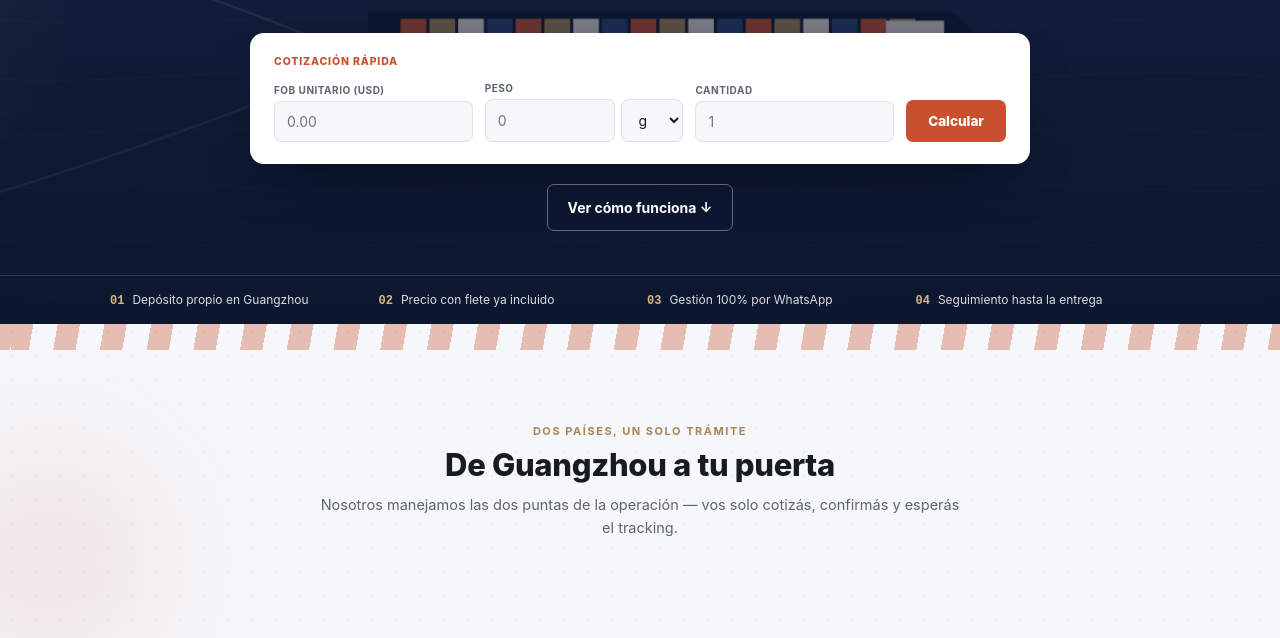
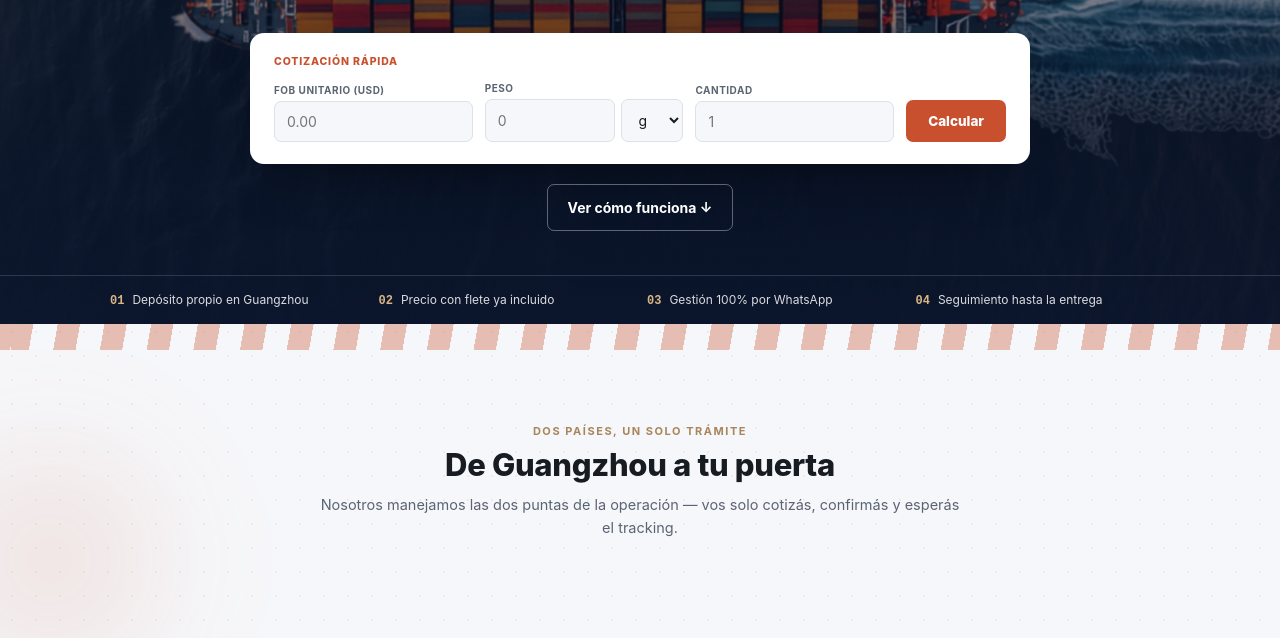
Before and after one commit to Rama0508/jawa-logistic, a plain HTML site: page index.html in a window 1280 px wide. Shown: the part 400-1038 px from the top of the page. Drawn offline with Linux system fonts and the light colour scheme.

Commit message:
Suma fotografías reales (buque, depósito, control de despacho) generadas vía Canva; hero usa foto real en vez de ilustración

```diff
--- a/index.html
+++ b/index.html
@@ -82,8 +82,8 @@
   }
 
   /* ---------- Hero ---------- */
-  .hero { background: var(--navy); color: var(--white); position:relative; overflow:hidden; }
-  .ship-canvas { position:absolute; inset:0; width:100%; height:100%; display:block; animation: ship-breathe 9s ease-in-out infinite; transform-origin:center; }
+  .hero { background: var(--navy) url("images/hero-ship.jpg") center 42% / cover no-repeat; color: var(--white); position:relative; overflow:hidden; }
+  .hero-bg-photo { position:absolute; inset:0; width:100%; height:100%; object-fit:cover; object-position:center 42%; animation: ship-breathe 14s ease-in-out infinite; transform-origin:center; }
   @keyframes ship-breathe { 0%,100% { transform: scale(1); } 50% { transform: scale(1.025); } }
   .hero-overlay { position:absolute; inset:0; background: linear-gradient(180deg, rgba(13,23,48,0.72) 0%, rgba(13,23,48,0.45) 45%, rgba(13,23,48,0.82) 100%); pointer-events:none; }
   .hero-shimmer { position:absolute; inset:0; background: linear-gradient(115deg, transparent 40%, rgba(215,182,134,0.10) 50%, transparent 60%); background-size: 220% 220%; animation: shimmer-sweep 7s ease-in-out infinite; pointer-events:none; }
@@ -244,12 +244,24 @@
   .contact-wa-btn { display:inline-flex; align-items:center; gap:10px; background:#25d366; color:#0b1f19; font-weight:800; font-size:14.5px; padding:15px 26px; border-radius:8px; text-decoration:none; }
   .contact-hours { font-size:11.5px; color: rgba(255,255,255,0.65); }
 
+  /* Photo banner */
+  .photo-banner { position:relative; height:340px; overflow:hidden; }
+  .photo-banner img { width:100%; height:100%; object-fit:cover; object-position:15% 25%; display:block; }
+  .photo-banner-overlay { position:absolute; inset:0; background: linear-gradient(90deg, rgba(22,34,61,0.88) 0%, rgba(22,34,61,0.55) 45%, rgba(22,34,61,0.15) 75%); display:flex; align-items:center; }
+  .photo-banner-copy { max-width:420px; padding: 0 20px 0 40px; color:var(--white); }
+  @media (max-width:760px) { .photo-banner-copy { padding: 0 20px; max-width:100%; } .photo-banner-overlay { background: linear-gradient(180deg, rgba(22,34,61,0.55) 0%, rgba(22,34,61,0.88) 70%); align-items:flex-end; padding-bottom:24px; } }
+  .photo-banner-copy .eyebrow { color: var(--gold-bright); }
+  .photo-banner-copy h3 { font-size: clamp(19px, 2.4vw, 25px); font-weight:800; margin: 8px 0 10px; text-wrap:balance; }
+  .photo-banner-copy p { font-size:13px; line-height:1.6; color: rgba(255,255,255,0.82); margin:0; }
+
   /* Nosotros */
-  .about-grid { display:grid; grid-template-columns: 1.1fr 0.9fr; gap:48px; align-items:center; }
+  .about-grid { display:grid; grid-template-columns: 0.95fr 1.05fr; gap:44px; align-items:center; }
   @media (max-width:820px) { .about-grid { grid-template-columns:1fr; gap:28px; } }
+  .about-photo { border-radius:16px; overflow:hidden; box-shadow: 0 24px 50px -26px rgba(22,34,61,0.5); }
+  .about-photo img { width:100%; height:100%; object-fit:cover; display:block; aspect-ratio: 4/5; }
   .about-text p { font-size:14px; line-height:1.75; color: var(--ink); margin: 0 0 14px; }
   .about-text p:last-child { margin-bottom:0; }
-  .about-checks { display:flex; flex-direction:column; gap:16px; background:var(--white); border:1px solid var(--line); border-radius:12px; padding:24px; }
+  .about-checks { display:flex; flex-direction:column; gap:16px; background:var(--white); border:1px solid var(--line); border-radius:12px; padding:24px; margin-top:20px; }
   .about-check { display:flex; gap:12px; align-items:flex-start; }
   .about-check .ck { flex:none; width:22px; height:22px; border-radius:50%; background: var(--navy); color:var(--white); font-size:12px; font-weight:800; display:flex; align-items:center; justify-content:center; margin-top:1px; }
   .about-check .tx { font-size:13px; color:var(--ink); line-height:1.5; }
@@ -405,7 +417,7 @@
 </div>
 
 <header class="hero" id="top">
-  <canvas class="ship-canvas" id="ship-canvas" aria-hidden="true"></canvas>
+  <img class="hero-bg-photo" src="images/hero-ship.jpg" alt="Buque portacontenedores visto desde arriba, navegando en mar abierto" />
   <div class="hero-overlay"></div>
   <div class="hero-shimmer"></div>
 
@@ -627,16 +639,31 @@
     </div>
   </section>
 
+  <div class="photo-banner">
+    <img src="images/dispatch.jpg" alt="Verificación y embalaje de cajas antes del despacho" loading="lazy" />
+    <div class="photo-banner-overlay">
+      <div class="photo-banner-copy">
+        <div class="eyebrow">Control de calidad</div>
+        <h3>Cada caja se revisa antes de salir del depósito</h3>
+        <p>Fotos reales del embalaje, la etiqueta de tracking y la cantidad de bultos — así confirmamos que lo que se despacha es exactamente tu pedido.</p>
+      </div>
+    </div>
+  </div>
+
   <section id="nosotros" class="section">
     <div class="wrap">
       <div class="about-grid">
-        <div class="about-text reveal">
+        <div class="about-photo reveal">
+          <img src="images/warehouse.jpg" alt="Interior de un depósito logístico con estanterías cargadas de cajas" loading="lazy" />
+        </div>
+        <div class="reveal">
+          <div class="about-text">
             <div class="eyebrow">Quiénes somos</div>
             <h2 style="font-size: clamp(23px, 2.9vw, 31px); font-weight:800; letter-spacing:-.01em; margin: 8px 0 16px;">Especialistas en traer tu mercadería de China</h2>
             <p>Somos una empresa argentina dedicada exclusivamente a la importación puerta a puerta desde China. No tercerizamos el depósito ni el seguimiento: nosotros mismos consolidamos tu carga en Guangzhou y la acompañamos hasta que llega a tu domicilio.</p>
             <p>Todo el proceso — desde la cotización hasta el aviso de entrega — se maneja directo con vos por WhatsApp, sin formularios ni esperas en call centers.</p>
           </div>
-        <div class="about-checks reveal">
+          <div class="about-checks">
             <div class="about-check">
               <div class="ck">✓</div>
               <div class="tx"><strong>3 años en el rubro</strong>Ya llevamos tres años importando desde China para clientes en toda Argentina.</div>
@@ -652,6 +679,7 @@
             <div class="about-check">
               <div class="ck">✓</div>
               <div class="tx"><strong>Depósito propio, no tercerizado</strong>Controlamos cada caja antes de que salga hacia Argentina.</div>
+            </div>
           </div>
         </div>
       </div>
@@ -1080,109 +1108,6 @@ try {
   })();
 } catch (e) { console.error("reveal on scroll:", e); }
 
-// ---------- Ilustración del barco (hero) ----------
-try {
-  (function () {
-    const canvas = document.getElementById("ship-canvas");
-    if (!canvas || !canvas.getContext) return;
-  const ctx = canvas.getContext("2d");
-
-  function draw() {
-    const dpr = window.devicePixelRatio || 1;
-    const w = canvas.clientWidth, h = canvas.clientHeight;
-    if (!w || !h) return;
-    canvas.width = w * dpr;
-    canvas.height = h * dpr;
-    ctx.setTransform(dpr, 0, 0, dpr, 0, 0);
-    ctx.clearRect(0, 0, w, h);
-
-    // ocean
-    const ocean = ctx.createLinearGradient(0, 0, 0, h);
-    ocean.addColorStop(0, "#1f3157");
-    ocean.addColorStop(1, "#0d1730");
-    ctx.fillStyle = ocean;
-    ctx.fillRect(0, 0, w, h);
-
-    // subtle wave texture
-    ctx.strokeStyle = "rgba(255,255,255,0.05)";
-    ctx.lineWidth = 1;
-    const rows = 12;
-    for (let i = 0; i < rows; i++) {
-      const y = (h / rows) * i + h / (rows * 2);
-      ctx.beginPath();
-      ctx.moveTo(0, y);
-      for (let x = 0; x <= w; x += 36) {
-        ctx.lineTo(x, y + Math.sin(x / 70 + i) * 4);
-      }
-      ctx.stroke();
-    }
-
-    const cx = w * 0.54;
-    const cy = h * 0.6;
-    const shipLen = Math.min(w * 0.62, 640);
-    const shipW = shipLen * 0.15;
-
-    // wake
-    ctx.strokeStyle = "rgba(255,255,255,0.16)";
-    ctx.lineWidth = 2;
-    ctx.beginPath();
-    ctx.moveTo(cx - shipLen * 0.5, cy);
-    ctx.quadraticCurveTo(cx - shipLen * 1.05, cy - shipW * 1.5, cx - shipLen * 1.6, cy - shipW * 2.3);
-    ctx.stroke();
-    ctx.beginPath();
-    ctx.moveTo(cx - shipLen * 0.5, cy);
-    ctx.quadraticCurveTo(cx - shipLen * 1.05, cy + shipW * 1.5, cx - shipLen * 1.6, cy + shipW * 2.3);
-    ctx.stroke();
-
-    // hull
-    ctx.fillStyle = "#0e1830";
-    ctx.beginPath();
-    ctx.moveTo(cx - shipLen * 0.5, cy - shipW * 0.5);
-    ctx.lineTo(cx + shipLen * 0.4, cy - shipW * 0.5);
-    ctx.quadraticCurveTo(cx + shipLen * 0.5, cy, cx + shipLen * 0.4, cy + shipW * 0.5);
-    ctx.lineTo(cx - shipLen * 0.5, cy + shipW * 0.5);
-    ctx.closePath();
-    ctx.fill();
-
-    // containers
-    const cols = 18, crows = 2;
-    const padX = shipLen * 0.05;
-    const usableLen = shipLen * 0.8;
-    const cw = usableLen / cols - 3;
-    const chH = shipW * 0.34;
-    const colors = ["#c9502e", "#a9865a", "#e7e2d6", "#2c436f"];
-    for (let r = 0; r < crows; r++) {
-      for (let c = 0; c < cols; c++) {
-        const x = cx - shipLen * 0.5 + padX + c * (usableLen / cols);
-        const y = cy - shipW * 0.42 + r * (chH + 4);
-        ctx.fillStyle = colors[(r * cols + c) % colors.length];
-        ctx.fillRect(x, y, cw, chH);
-      }
-    }
-
-    // deckhouse
-    ctx.fillStyle = "#e7e2d6";
-    ctx.fillRect(cx + shipLen * 0.30, cy - shipW * 0.4, shipLen * 0.09, shipW * 0.8);
-
-    // bow accent
-    ctx.fillStyle = "#c9502e";
-    ctx.beginPath();
-    ctx.moveTo(cx + shipLen * 0.4, cy - shipW * 0.2);
-    ctx.quadraticCurveTo(cx + shipLen * 0.5, cy, cx + shipLen * 0.4, cy + shipW * 0.2);
-    ctx.lineTo(cx + shipLen * 0.34, cy);
-    ctx.closePath();
-    ctx.fill();
-  }
-
-  draw();
-  let resizeTimer;
-  window.addEventListener("resize", function () {
-    clearTimeout(resizeTimer);
-    resizeTimer = setTimeout(draw, 120);
-  });
-  })();
-} catch (e) { console.error("ilustración del barco:", e); }
-
 // ---------- Config oculta ----------
 const FLETE_USD_KG = 80; // tarifa interna, no se muestra en ningún lado
 
```
Also changed, not shown: images/dispatch.jpg (added), images/hero-ship.jpg (added), images/warehouse.jpg (added), 1 other file. Lines whose indentation alone changed are shown as unchanged.
